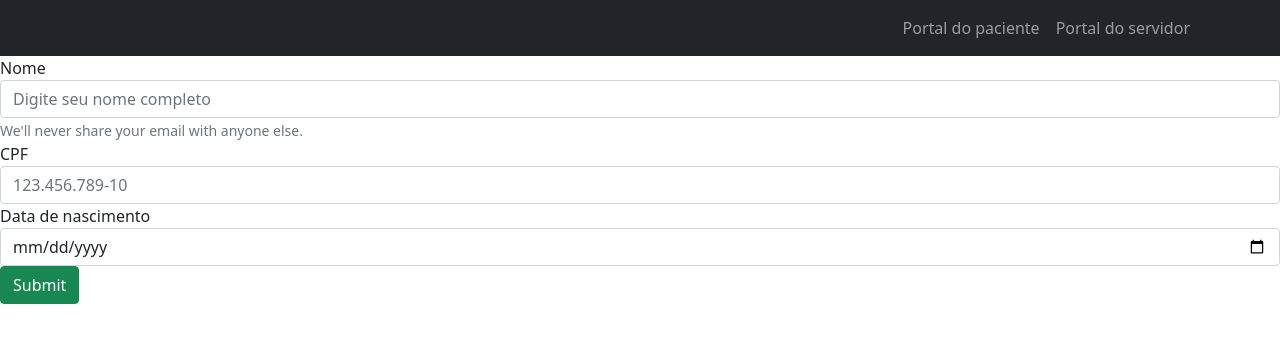
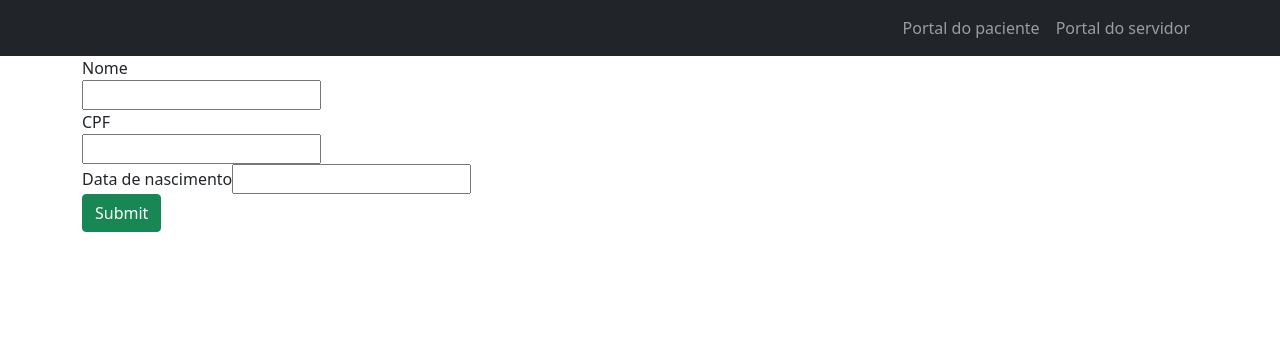
Before and after one commit to t4rcisio/schedule_imunization_consumer, a React (Create React App) app in the folder schedule_imunization_consumer/: page /patient in a window 1280 px wide. Shown: the top 342 px of the page. Built offline with nearby package versions, Linux system fonts and the light colour scheme.

Commit message:
DatePicker + Formik

```diff
--- a/schedule_imunization_consumer/package.json
+++ b/schedule_imunization_consumer/package.json
@@ -8,6 +8,8 @@
     "@testing-library/user-event": "^13.5.0",
     "bootstrap": "^5.1.3",
     "formik": "^2.2.9",
+    "moment": "^2.29.3",
+    "moment-timezone": "^0.5.34",
     "react": "^18.0.0",
     "react-bootstrap": "^2.2.3",
     "react-datepicker": "^4.7.0",
@@ -15,7 +17,8 @@
     "react-router-dom": "^6.3.0",
     "react-scripts": "5.0.1",
     "usestate": "^1.1.3",
-    "web-vitals": "^2.1.4"
+    "web-vitals": "^2.1.4",
+    "yup": "^0.32.11"
   },
   "scripts": {
     "start": "react-scripts start",
--- /dev/null
+++ b/schedule_imunization_consumer/src/components/calendar.js
@@ -0,0 +1,82 @@
+import DatePicker from "react-datepicker";
+import { useField, useFormikContext } from "formik";
+import { registerLocale, setDefaultLocale } from "react-datepicker";
+import pt_br from "date-fns/locale/pt-BR";
+import { getDefaultLocale } from "react-datepicker";
+
+registerLocale("br", pt_br);
+setDefaultLocale("br");
+
+console.log(getDefaultLocale());
+
+const Calendar = ({ ...props }) => {
+  const { setFieldValue } = useFormikContext();
+  const [field] = useField(props);
+
+  const getYear = (date) => date.getFullYear();
+  const getMonth = (date) => date.getMonth();
+
+  const years = new Array(getYear(new Date()) - 1900 + 1)
+    .fill(undefined)
+    .map((_, i) => i + 1900);
+  const months = [
+    "Janeiro",
+    "Fevereiro",
+    "Março",
+    "Abril",
+    "Maio",
+    "Junho",
+    "Julho",
+    "Agosto",
+    "Setembro",
+    "Outubro",
+    "Novembro",
+    "Dezembro",
+  ];
+
+  return (
+    <DatePicker
+      locale="br"
+      dateFormat="dd-MM-yyyy"
+      renderCustomHeader={({ date, changeYear, changeMonth }) => (
+        <div
+          style={{
+            margin: 10,
+            display: "flex",
+            justifyContent: "center",
+          }}
+        >
+          <select
+            value={getYear(date)}
+            onChange={({ target: { value } }) => changeYear(value)}
+          >
+            {years.map((option) => (
+              <option key={option} value={option}>
+                {option}
+              </option>
+            ))}
+          </select>
+
+          <select
+            value={months[getMonth(date)]}
+            onChange={({ target: { value } }) =>
+              changeMonth(months.indexOf(value))
+            }
+          >
+            {months.map((option) => (
+              <option key={option} value={option}>
+                {option}
+              </option>
+            ))}
+          </select>
+        </div>
+      )}
+      selected={(field.value && new Date(field.value)) || null}
+      onChange={(date) => {
+        setFieldValue(field.name, date);
+      }}
+    />
+  );
+};
+
+export default Calendar;
--- a/schedule_imunization_consumer/src/components/patientLogin.js
+++ b/schedule_imunization_consumer/src/components/patientLogin.js
@@ -1,31 +1,32 @@
-import { Form, FormGroup, Button } from "react-bootstrap";
+import { Form, FormGroup, Button, Badge } from "react-bootstrap";
 import { useState } from "react";
+import Calendar from "./calendar.js";
+import { Formik, Field } from "formik";
+import * as Yup from "yup";
 
-const PatientLogin = () => {
-  const [patientName, setPatientName] = useState("");
-  const [patientCPF, setPatientCPF] = useState("");
-  const [patientBirthday, setPatientBirthday] = useState("");
+const SignupSchema = Yup.object().shape({
+  name: Yup.string()
+    .min(2, "Esse nome não é válido")
+    .max(50, "Esse nome não é válido")
+    .required("Informar seu nome é obrigatório"),
+  cpf: Yup.string()
+    .min(11, "Hii... não está correto")
+    .max(11, "Hii... não está correto")
+    .required("Informar o CPF é obrigatório"),
+  date: Yup.date()
+    .max(Date(), "Essa data não vale....")
+    .required("É preciso informar a data do seu nascimento"),
+});
 
-  const setName = (event) => {
-    setPatientName(event.target.value);
-  };
-
-  const setCPF = (event) => {
-    setPatientCPF(event.target.value);
-  };
-
-  const setBirthday = (event) => {
-    setPatientBirthday(event.target.value);
-  };
-
-  const newPatient = async () => {
-    const date = new Date(patientBirthday + "GMT-3");
-    const ndate = date.toLocaleDateString();
+const PatientLogin = (values) => {
+  const newPatient = async (values) => {
+    const ndate = values.date.toISOString();
+    const [date] = ndate.split("T");
 
     const params = {
-      name: patientName,
-      birthday: ndate,
-      cpf: patientCPF,
+      name: values.name,
+      birthday: date,
+      cpf: values.cpf,
     };
 
     const patientParams = JSON.stringify(params);
@@ -49,45 +50,60 @@ const PatientLogin = () => {
 
   return (
     <>
+      <Formik
+        validationSchema={SignupSchema}
+        newPatient={newPatient}
+        initialValues={{ email: "", password: "", date: "" }}
+      >
+        {({ values, errors, touched, setFieldValue }) => (
           <Form>
             <FormGroup>
               <label>Nome</label>
-          <input
-            type="text"
-            className="form-control"
-            placeholder="Digite seu nome completo"
-            onChange={setName}
-          />
+              <br />
+              <Field type="text" name="name" />
+              <br />
+              {errors.name && touched.name && (
                 <small className="form-text text-muted">
-            We'll never share your email with anyone else.
+                  <Badge bg="danger">{errors.name}</Badge>{" "}
                 </small>
+              )}
             </FormGroup>
             <FormGroup>
               <label>CPF</label>
-          <input
-            type="text"
-            className="form-control"
-            placeholder="123.456.789-10"
-            onChange={setCPF}
-          />
+              <br />
+              <Field type="text" name="cpf" />
+              <br />
+              {errors.cpf && touched.cpf && (
+                <small className="form-text text-muted">
+                  <Badge bg="danger">{errors.cpf}</Badge>{" "}
+                </small>
+              )}
             </FormGroup>
             <FormGroup>
               <label>Data de nascimento</label>
-          <input
-            type="date"
-            className="form-control"
-            placeholder="Exemplo: 15/03/1999"
-            onChange={setBirthday}
-          />
+              <Calendar name="date" type="date" />
+              <br />
+              {errors.date && touched.date && (
+                <small className="form-text text-muted">
+                  <Badge bg="danger">selecione a data</Badge>{" "}
+                </small>
+              )}
             </FormGroup>
             <Button
               variant="success"
               className="btn btn-primary"
-          onClick={() => newPatient()}
+              onClick={() => {
+                console.log(errors);
+                if (!(Object.keys(errors).length === 0))
+                  return alert("Preencha todos os campos!");
+                newPatient(values);
+              }}
             >
               Submit
             </Button>
           </Form>
+        )}
+      </Formik>
     </>
   );
 };
--- a/schedule_imunization_consumer/src/index.js
+++ b/schedule_imunization_consumer/src/index.js
@@ -1,6 +1,7 @@
 import React from "react";
 import ReactDOM from "react-dom/client";
 import "bootstrap/dist/css/bootstrap.min.css";
+import "react-datepicker/dist/react-datepicker.css";
 import App from "./App";
 
 const root = ReactDOM.createRoot(document.getElementById("root"));
--- a/schedule_imunization_consumer/src/pages/patientPage.js
+++ b/schedule_imunization_consumer/src/pages/patientPage.js
@@ -1,7 +1,11 @@
 import PatientLogin from "../components/patientLogin";
-
+import { Container } from "react-bootstrap";
 const PatientPage = () => {
-  return <PatientLogin />;
+  return (
+    <Container>
+      <PatientLogin />
+    </Container>
+  );
 };
 
 export default PatientPage;
```
Also changed, not shown: 1 other file (tests, documents, lock files or other folders). Lines whose indentation alone changed are shown as unchanged.
